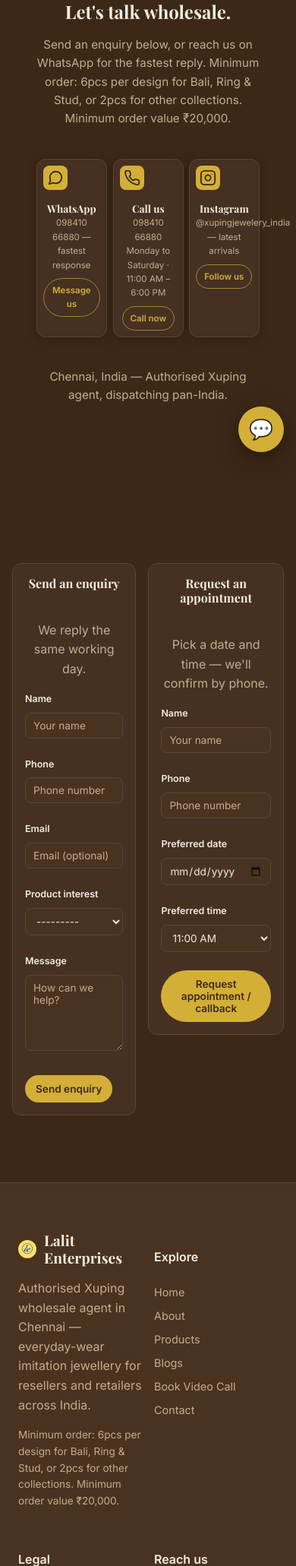
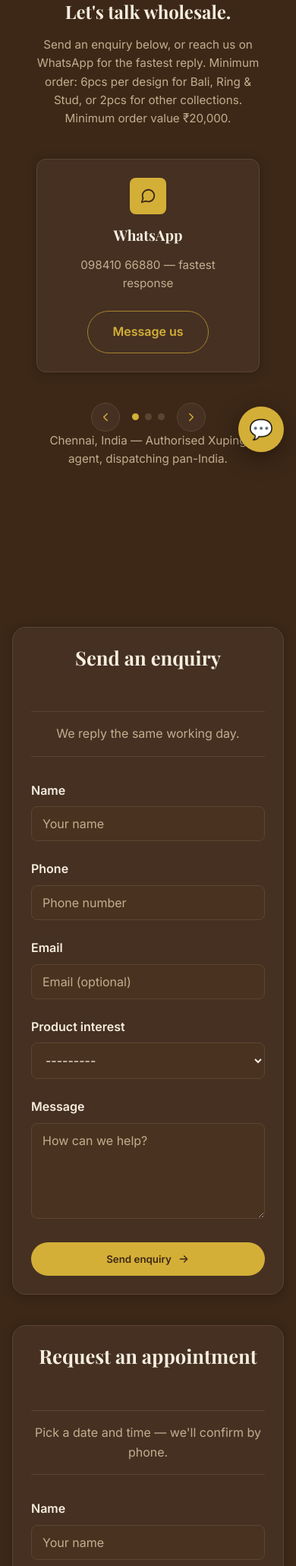
Before and after one commit to sandhyaavp-ui/LalitEnterprises-XupingJewlery, a Django app: page /contact/ in a window 390 px wide. Shown: the part 225-2286 px from the top of the page at 76% size. Run offline with Django 5.2, Linux system fonts and the light colour scheme; data comes from the database, SQL or seed files in the repository; some libraries are stand-ins or nearby versions.

Commit message:
Redesign Contact page: mobile swipe carousel + stacked pricing-style forms
- WhatsApp/Call/Instagram cards become a single-card swipeable carousel
  on mobile only (dots + arrows), desktop keeps the 3-column grid
- Enquiry and Appointment forms restyled with rounded cards, a
  bordered intro box, and a full-width arrow button
- Enquiry/Appointment now stack vertically (enquiry first, then
  appointment) instead of sitting side by side

Co-Authored-By: Claude Sonnet 5 <noreply@anthropic.com>

```diff
--- a/static/css/style.css
+++ b/static/css/style.css
@@ -37,6 +37,7 @@
 
   --radius-sm: 8px;
   --radius-md: 12px;
+  --radius-lg: 18px;
   --radius-pill: 999px;
 
   --shadow-soft: 0 8px 30px rgba(0, 0, 0, 0.4);
@@ -435,9 +436,9 @@ textarea.form-control { resize: vertical; min-height: 100px; }
 
 .two-col-forms {
   display: grid;
-  grid-template-columns: 1fr 1fr;
+  grid-template-columns: 1fr;
   gap: var(--space-4);
-  max-width: 1000px;
+  max-width: 640px;
   margin: 0 auto;
   padding: var(--space-4) var(--space-3);
   align-items: start;
@@ -451,33 +452,38 @@ textarea.form-control { resize: vertical; min-height: 100px; }
   padding: var(--space-3);
 }
 
+/* Pricing-card-style chrome (rounded card, bordered intro box, arrow
+   button) applied to the enquiry/appointment forms. */
+.two-col-forms .form-wrapper.pricing-style-card {
+  border-radius: var(--radius-lg);
+  box-shadow: var(--shadow-card);
+  display: flex;
+  flex-direction: column;
+  gap: var(--space-2);
+}
+
+.form-intro-box {
+  border-top: 1px solid var(--color-border);
+  border-bottom: 1px solid var(--color-border);
+  padding: var(--space-2) 0;
+  text-align: center;
+  margin: 0 0 var(--space-2);
+}
+
+.btn-with-arrow {
+  display: inline-flex;
+  align-items: center;
+  justify-content: center;
+  gap: 8px;
+  width: 100%;
+  margin-top: auto;
+}
+
+.btn-with-arrow svg { flex-shrink: 0; }
+
 @media (max-width: 600px) {
   .two-col-forms {
-    gap: var(--space-2);
     padding: var(--space-3) var(--space-2);
-  }
-
-  .two-col-forms .form-wrapper {
-    padding: var(--space-2);
-  }
-
-  .two-col-forms .form-wrapper h3,
-  .two-col-forms .form-wrapper .section-title {
-    font-size: 1rem;
-  }
-
-  .two-col-forms .form-group label {
-    font-size: 0.78rem;
-  }
-
-  .two-col-forms .form-control {
-    padding: 8px 10px;
-    font-size: 0.85rem;
-  }
-
-  .two-col-forms .btn {
-    padding: 10px 14px;
-    font-size: 0.85rem;
   }
 }
 
@@ -851,33 +857,85 @@ textarea.form-control { resize: vertical; min-height: 100px; }
   min-width: 0;
 }
 
+/* On mobile, the 3 contact methods become a single-card carousel (one
+   card visible at a time, swapped via dots/arrows) instead of a shrunk
+   3-column row — easier to read/tap on a small screen. */
 @media (max-width: 600px) {
   .card-grid.contact-methods-grid {
+    display: block;
+    position: relative;
+  }
+
+  .card-grid.contact-methods-grid .card {
+    display: none;
+    text-align: center;
+    animation: cmFadeIn 0.3s ease;
+  }
+
+  .card-grid.contact-methods-grid .card.is-active {
+    display: block;
+  }
+
+  .card-grid.contact-methods-grid .card-icon {
+    margin-left: auto;
+    margin-right: auto;
+  }
+}
+
+@keyframes cmFadeIn {
+  from { opacity: 0; transform: translateY(6px); }
+  to { opacity: 1; transform: translateY(0); }
+}
+
+.contact-methods-carousel-nav {
+  display: none;
+}
+
+@media (max-width: 600px) {
+  .contact-methods-carousel-nav {
+    display: flex;
+    align-items: center;
+    justify-content: center;
+    gap: var(--space-2);
+    margin-top: var(--space-2);
+  }
+
+  .contact-methods-carousel-nav .ct-arrow {
+    width: 38px;
+    height: 38px;
+    border-radius: 50%;
+    display: flex;
+    align-items: center;
+    justify-content: center;
+    background: var(--color-bg-card);
+    border: 1px solid var(--color-border);
+    color: var(--color-gold);
+    cursor: pointer;
+    transition: background-color 0.2s ease, color 0.2s ease;
+  }
+
+  .contact-methods-carousel-nav .ct-arrow:hover {
+    background: var(--color-gold);
+    color: var(--color-bg);
+  }
+
+  .carousel-dots {
+    display: flex;
     gap: 8px;
   }
 
-  .card-grid.contact-methods-grid .card {
-    padding: 8px;
-  }
-
-  .card-grid.contact-methods-grid .card-icon {
-    width: 32px;
-    height: 32px;
-  }
-
-  .card-grid.contact-methods-grid .card h3 {
-    font-size: 0.85rem;
-    margin-bottom: 2px;
-  }
-
-  .card-grid.contact-methods-grid .card p {
-    font-size: 0.72rem;
-    margin-bottom: 8px;
-  }
-
-  .card-grid.contact-methods-grid .card .btn {
-    padding: 6px 10px;
-    font-size: 0.72rem;
+  .carousel-dots button {
+    width: 9px;
+    height: 9px;
+    border-radius: 50%;
+    border: none;
+    padding: 0;
+    background: var(--color-border);
+    cursor: pointer;
+  }
+
+  .carousel-dots button.is-active {
+    background: var(--color-gold);
   }
 }
 
--- /dev/null
+++ b/static/js/contact-methods-carousel.js
@@ -0,0 +1,40 @@
+document.addEventListener('DOMContentLoaded', function () {
+  var grid = document.getElementById('contact-methods-grid');
+  var dotsEl = document.getElementById('cm-dots');
+  var prevBtn = document.getElementById('cm-prev');
+  var nextBtn = document.getElementById('cm-next');
+  if (!grid || !dotsEl || !prevBtn || !nextBtn) return;
+
+  var cards = Array.prototype.slice.call(grid.querySelectorAll('.card'));
+  if (cards.length < 2) return;
+
+  var activeIndex = 0;
+
+  cards.forEach(function (_, i) {
+    var dot = document.createElement('button');
+    dot.type = 'button';
+    dot.setAttribute('aria-label', 'Go to contact method ' + (i + 1));
+    dot.addEventListener('click', function () { goTo(i); });
+    dotsEl.appendChild(dot);
+  });
+  var dots = Array.prototype.slice.call(dotsEl.children);
+
+  function render() {
+    cards.forEach(function (card, i) {
+      card.classList.toggle('is-active', i === activeIndex);
+    });
+    dots.forEach(function (dot, i) {
+      dot.classList.toggle('is-active', i === activeIndex);
+    });
+  }
+
+  function goTo(i) {
+    activeIndex = (i + cards.length) % cards.length;
+    render();
+  }
+
+  prevBtn.addEventListener('click', function () { goTo(activeIndex - 1); });
+  nextBtn.addEventListener('click', function () { goTo(activeIndex + 1); });
+
+  render();
+});
--- a/templates/inquiries/contact.html
+++ b/templates/inquiries/contact.html
@@ -1,4 +1,5 @@
 {% extends 'base.html' %}
+{% load static %}
 {% block title %}Contact — Xuping Jewellery Wholesaler | Lalit Enterprises{% endblock %}
 {% block meta_description %}Get in touch with Lalit Enterprises, your B2B Xuping jewellery supplier in Chennai. Wholesale pricing and bulk orders for resellers across India.{% endblock %}
 {% block structured_data %}
@@ -31,8 +32,8 @@
         <h1>Let's talk wholesale.</h1>
         <p>Send an enquiry below, or reach us on WhatsApp for the fastest reply. Minimum order: 6pcs per design for Bali, Ring &amp; Stud, or 2pcs for other collections. Minimum order value ₹20,000.</p>
 
-        <div class="card-grid contact-methods-grid">
-            <div class="card" data-aos="zoom-in" data-aos-delay="0">
+        <div class="card-grid contact-methods-grid" id="contact-methods-grid">
+            <div class="card is-active" data-aos="zoom-in" data-aos-delay="0">
                 <div class="card-icon">
                     <svg width="22" height="22" viewBox="0 0 24 24" fill="none" stroke="currentColor" stroke-width="2" stroke-linecap="round" stroke-linejoin="round">
                         <path d="M21 11.5a8.38 8.38 0 0 1-.9 3.8 8.5 8.5 0 0 1-7.6 4.7 8.38 8.38 0 0 1-3.8-.9L3 21l1.9-5.7a8.38 8.38 0 0 1-.9-3.8 8.5 8.5 0 0 1 4.7-7.6 8.38 8.38 0 0 1 3.8-.9h.5a8.48 8.48 0 0 1 8 8v.5Z"/>
@@ -66,15 +67,25 @@
             </div>
         </div>
 
+        <div class="contact-methods-carousel-nav" id="contact-methods-nav">
+            <button type="button" class="ct-arrow" id="cm-prev" aria-label="Previous contact method">
+                <svg width="18" height="18" viewBox="0 0 24 24" fill="none" stroke="currentColor" stroke-width="2" stroke-linecap="round" stroke-linejoin="round"><path d="M15 18l-6-6 6-6"/></svg>
+            </button>
+            <div class="carousel-dots" id="cm-dots"></div>
+            <button type="button" class="ct-arrow" id="cm-next" aria-label="Next contact method">
+                <svg width="18" height="18" viewBox="0 0 24 24" fill="none" stroke="currentColor" stroke-width="2" stroke-linecap="round" stroke-linejoin="round"><path d="M9 18l6-6-6-6"/></svg>
+            </button>
+        </div>
+
         <p>Chennai, India — Authorised Xuping agent, dispatching pan-India.</p>
     </div>
 </section>
 
 <section class="section" data-aos="fade-up">
     <div class="two-col-forms">
-        <div class="form-wrapper">
+        <div class="form-wrapper pricing-style-card">
             <h2 class="section-title">Send an enquiry</h2>
-            <p class="text-center">We reply the same working day.</p>
+            <p class="form-intro-box">We reply the same working day.</p>
             <form method="post">
                 {% csrf_token %}
                 {% for field in enquiry_form %}
@@ -84,13 +95,16 @@
                     {% if field.errors %}<p class="form-error">{{ field.errors|striptags }}</p>{% endif %}
                 </div>
                 {% endfor %}
-                <button type="submit" name="submit_enquiry" class="btn btn-primary">Send enquiry</button>
+                <button type="submit" name="submit_enquiry" class="btn btn-primary btn-with-arrow">
+                    Send enquiry
+                    <svg width="16" height="16" viewBox="0 0 24 24" fill="none" stroke="currentColor" stroke-width="2" stroke-linecap="round" stroke-linejoin="round"><path d="M5 12h14M13 6l6 6-6 6"/></svg>
+                </button>
             </form>
         </div>
 
-        <div class="form-wrapper" id="appointment">
+        <div class="form-wrapper pricing-style-card" id="appointment">
             <h2 class="section-title">Request an appointment</h2>
-            <p class="text-center">Pick a date and time — we'll confirm by phone.</p>
+            <p class="form-intro-box">Pick a date and time — we'll confirm by phone.</p>
             <form method="post">
                 {% csrf_token %}
                 {% for field in appointment_form %}
@@ -100,9 +114,16 @@
                     {% if field.errors %}<p class="form-error">{{ field.errors|striptags }}</p>{% endif %}
                 </div>
                 {% endfor %}
-                <button type="submit" name="submit_appointment" class="btn btn-primary">Request appointment / callback</button>
+                <button type="submit" name="submit_appointment" class="btn btn-primary btn-with-arrow">
+                    Request appointment / callback
+                    <svg width="16" height="16" viewBox="0 0 24 24" fill="none" stroke="currentColor" stroke-width="2" stroke-linecap="round" stroke-linejoin="round"><path d="M5 12h14M13 6l6 6-6 6"/></svg>
+                </button>
             </form>
         </div>
     </div>
 </section>
 {% endblock %}
+
+{% block extra_scripts %}
+<script src="{% static 'js/contact-methods-carousel.js' %}" defer></script>
+{% endblock %}
```
